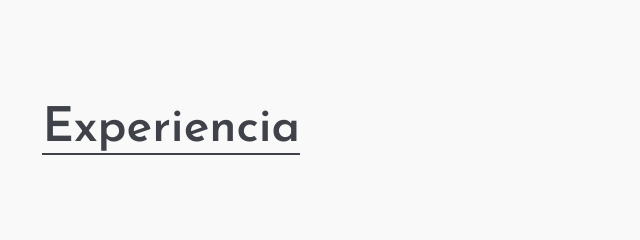
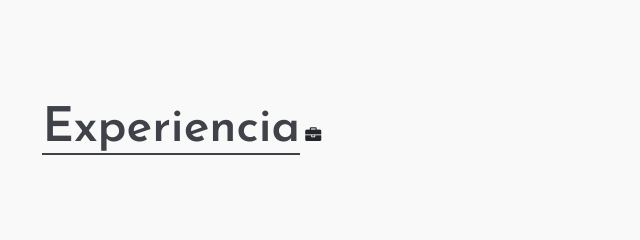
Before and after one commit to maitemarin/maitemarin.github.io, a plain HTML site: page index.html in a window 1280 px wide. Shown: the part 1220-1460 px from the top of the page, 267-907 px from the left. Drawn offline with Linux system fonts and the light colour scheme.

Commit message:
ola k ase

```diff
--- a/index.html
+++ b/index.html
@@ -106,7 +106,7 @@
 								<div class="col-xl-7 offset-xl-2">
 									<div class="section-title">
 										<h2>Experiencia</h2>
-										<i class="fas fa-briefcase"></i>
+										<i class="fa fa-briefcase"></i>
 									</div>
 									<ul class="resume-list">
 										<li>
```
